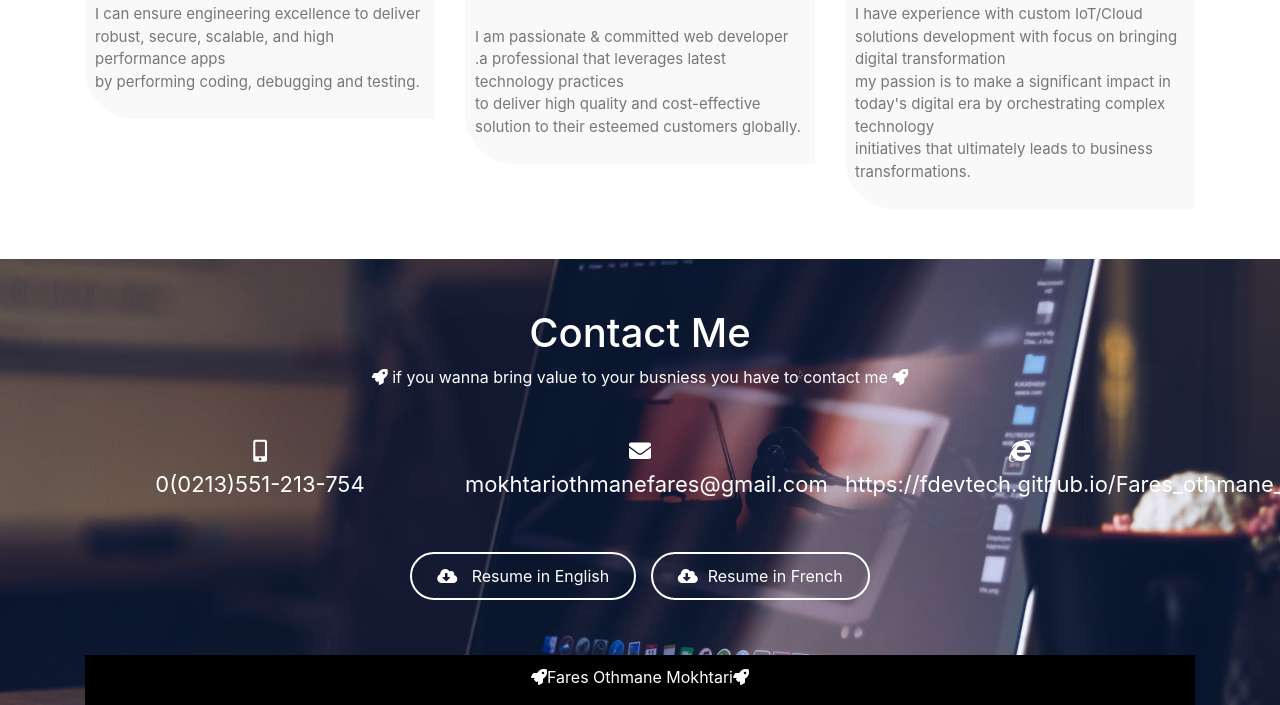
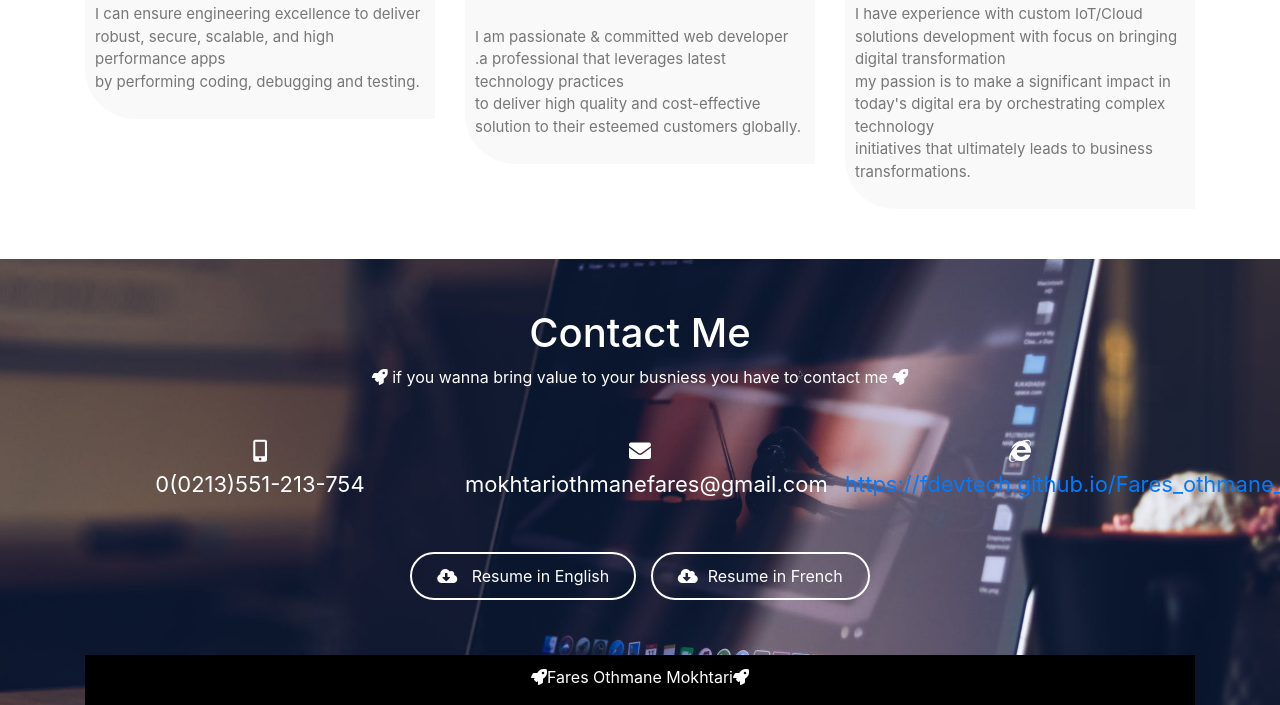
Before and after one commit to FdevTech/mokhtari_othmane_fares, a plain HTML site: page index.html in a window 1280 px wide. Shown: the part 3433-4138 px from the top of the page. Drawn offline with nearby package versions, Linux system fonts and the light colour scheme.

```diff
--- a/index.html
+++ b/index.html
@@ -290,7 +290,7 @@
                      </div>
                      <div class="col-md-4">
                             <i class="fab fa-internet-explorer"></i>
-                            <p>https://fdevtech.github.io/Fares_othmane_mokhtari/</p>
+                            <p><a href="https://fdevtech.github.io/Fares_othmane_mokhtari/">https://fdevtech.github.io/Fares_othmane_mokhtari/</a></p>
                      </div>
 
 
```
